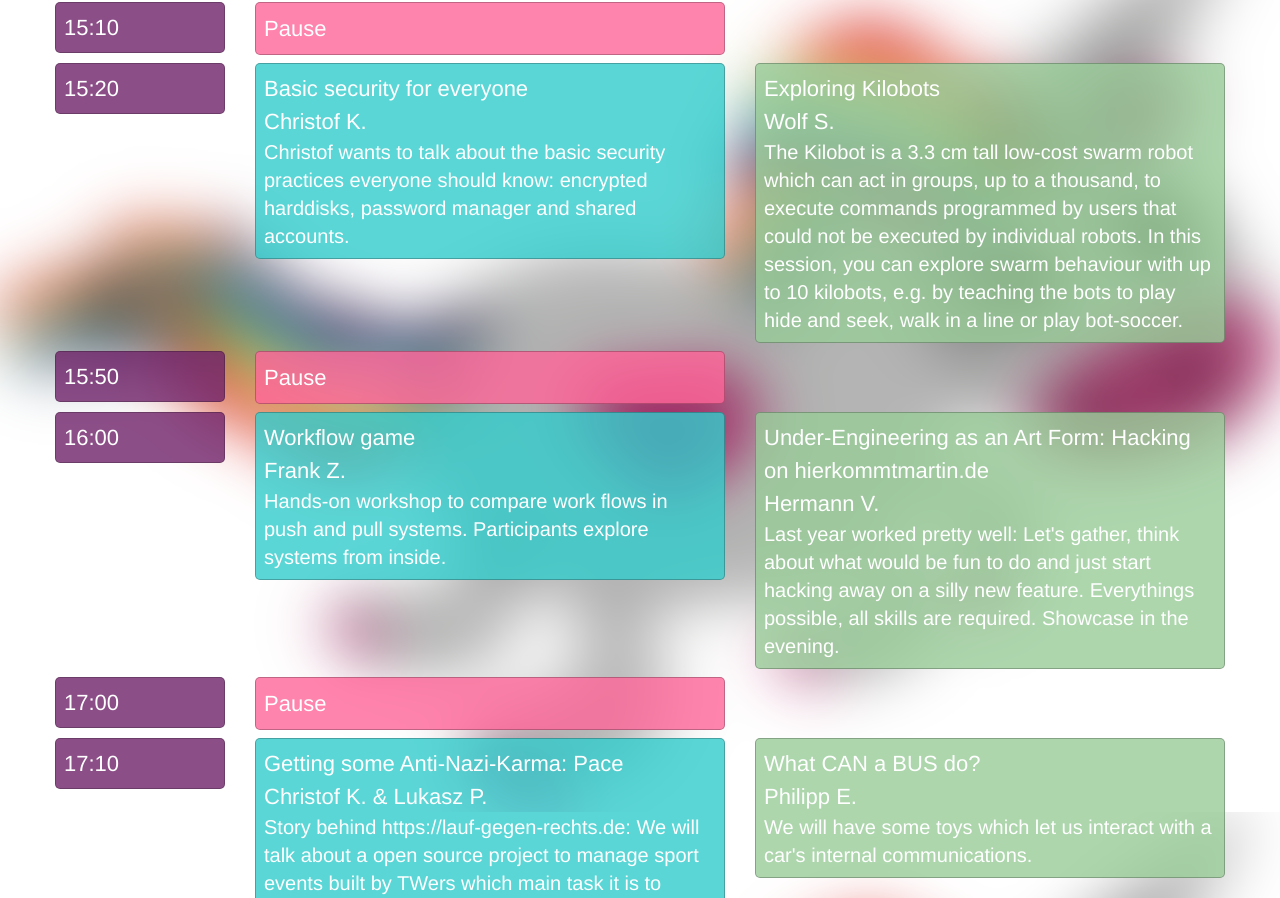
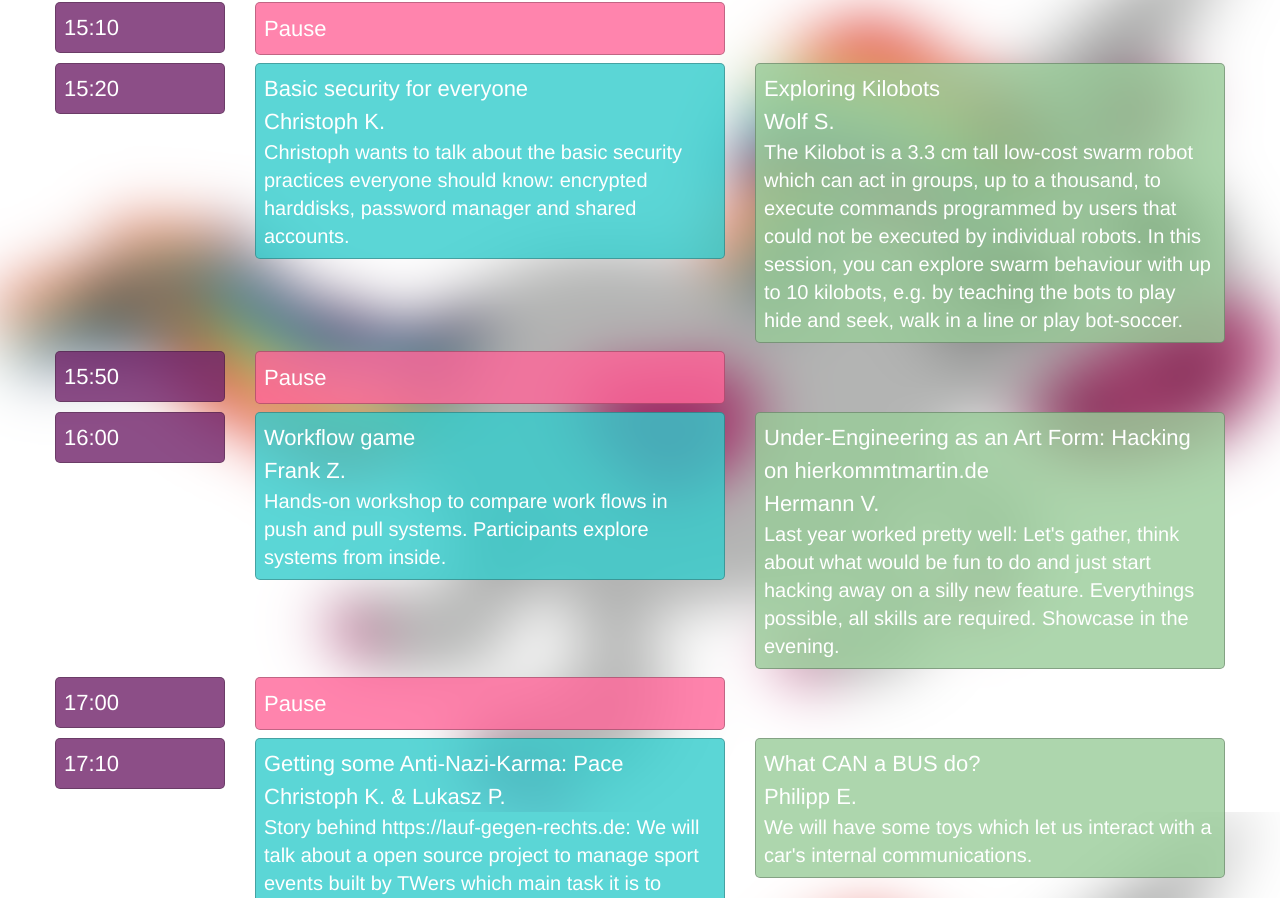
Before and after one commit to cz8s/localofficeday.github.io, a Jekyll site: the page built from index.html, in a window 1280 px wide. Shown: the part 988-1886 px from the top of the page. Built offline with Jekyll 4.4.1, drawn with Linux system fonts in a browser that asks for light colours; nearby versions of some CDN libraries.

Commit message:
fix my name

```diff
--- a/index.html
+++ b/index.html
@@ -166,8 +166,8 @@ keywords: github pages, Jekyll, foundation 6
   <div class="small-12 medium-5 columns" data-equalizer-watch>
         <div class=" callout small talk">
          Basic security for everyone</br>
-         Christof K.</br>
-         <h5>Christof wants to talk about the basic security practices everyone should know: encrypted harddisks, password manager and shared accounts.</h5>
+         Christoph K.</br>
+         <h5>Christoph wants to talk about the basic security practices everyone should know: encrypted harddisks, password manager and shared accounts.</h5>
        </div>
 </div>
 
@@ -238,7 +238,7 @@ keywords: github pages, Jekyll, foundation 6
   <div class="small-12 medium-5 columns" data-equalizer-watch>
         <div class=" callout small talk">
          Getting some Anti-Nazi-Karma: Pace</br>
-         Christof K. & Lukasz P.</br>
+         Christoph K. & Lukasz P.</br>
          <h5>Story behind https://lauf-gegen-rechts.de: We will talk about a open source project to manage sport events built by TWers which main task it is to support the "Lauf gegen Rechts" which is organized by St. Pauli every year to collect donations for the activities against the 'Tag der deutschen Zukunft'.</h5>
        </div>
   </div>
```
